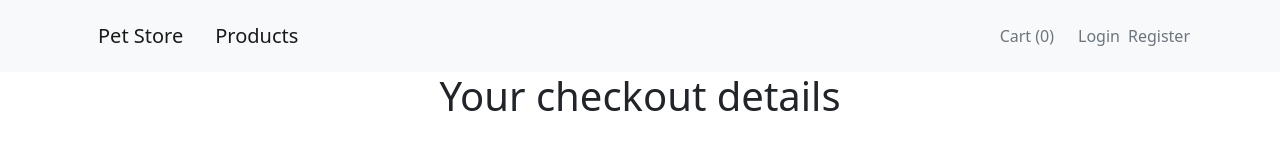
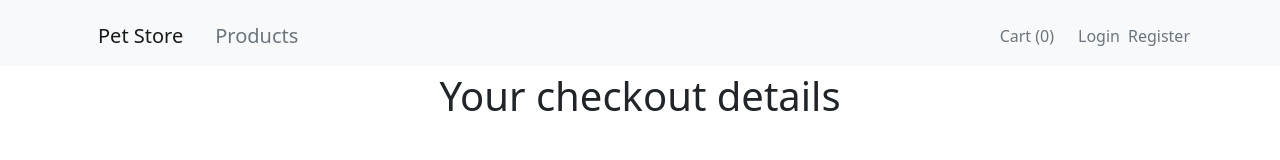
Before and after one commit to emigiusto/petstore-react-demo, a React (Create React App) app in the folder react-client/: page /checkout in a window 1280 px wide. Shown: the top 160 px of the page. Built offline with nearby package versions, Linux system fonts and the light colour scheme; no server answers.

Commit message:
Corrections on header

```diff
--- a/react-client/src/components/GeneralComponents/Header.css
+++ b/react-client/src/components/GeneralComponents/Header.css
@@ -11,3 +11,7 @@
         justify-content: flex-start !important;
     }
 }
+
+.navbar {
+    padding-bottom: 0.1rem;
+}
--- a/react-client/src/components/GeneralComponents/Header.js
+++ b/react-client/src/components/GeneralComponents/Header.js
@@ -32,12 +32,12 @@ export default function Header() {
                   >
                     Pet Store
                   </Link>
-                  <Nav.Link
+                  <Link
                     to="/product-list"
-                    className="text-capitalize text-reset text-decoration-none mr-2 text-secondary"
+                    className="text-capitalize text-decoration-none text-secondary mr-2 nav-link"
                   >
                     Products
-                  </Nav.Link>
+                  </Link>
                 </Navbar.Brand>
                 <Navbar.Toggle aria-controls="responsive-navbar-nav" />
                 <Navbar.Collapse
@@ -61,12 +61,12 @@ export default function Header() {
                       signout={contextstate.signout}
                       className="mr-2"
                     />
-                    <Nav.Link
+                    <Link
                       to="/register"
-                      className="text-capitalize text-decoration-none mr-2 text-secondary"
+                      className="text-capitalize text-decoration-none text-secondary mr-2 nav-link"
                     >
                       Register
-                    </Nav.Link>
+                    </Link>
                   </Nav>
                 </Navbar.Collapse>
               </Container>
```
